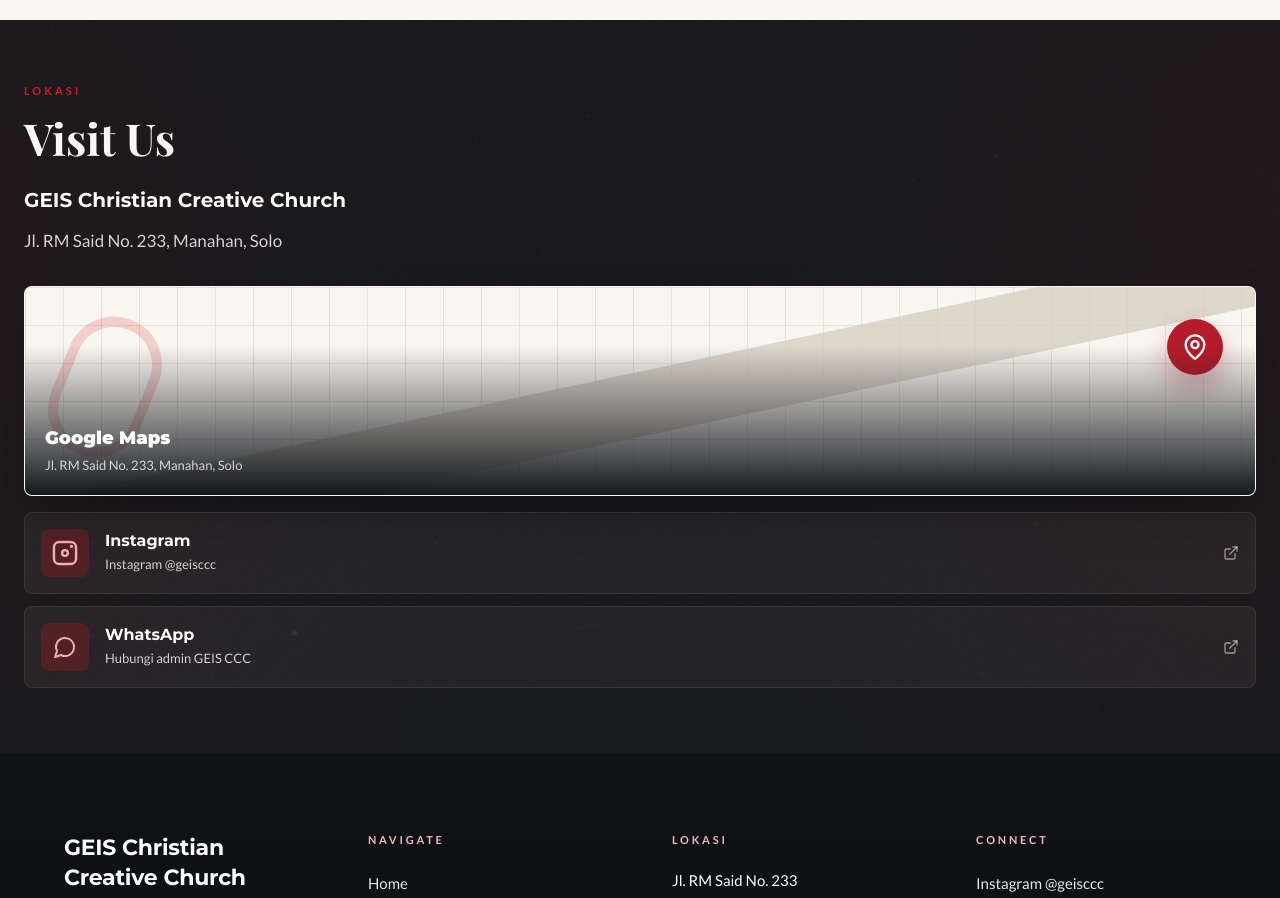
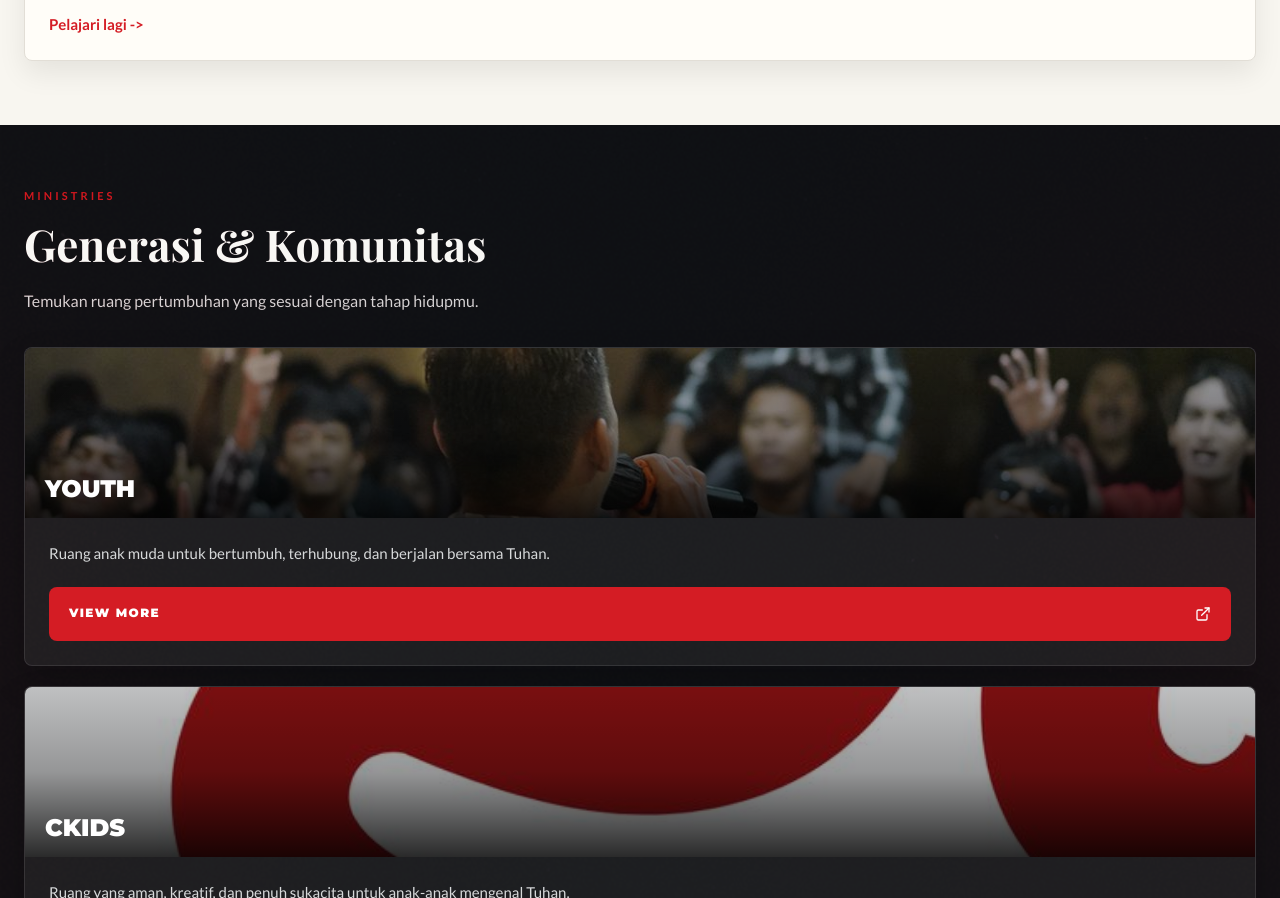
Before and after one commit to lelyonn/ChurchWebsite, a React (Vite) app: page / in a window 1280 px wide. Shown: the part 3600-4498 px from the top of the page. Built offline with nearby package versions, Linux system fonts and the light colour scheme.

Commit message:
schedule fitur

```diff
--- a/src/app/components/SchedulePage.tsx
+++ b/src/app/components/SchedulePage.tsx
@@ -1,5 +1,6 @@
 import { useState } from "react";
 import { ChevronLeft, ChevronRight, ExternalLink, PlusCircle } from "lucide-react";
+import { Link } from "react-router";
 import pixelJesus from "../../assets/decor/pixel-jesus.jpg";
 import redFluidShape from "../../assets/decor/red-fluid-shape.jpg";
 import redGrain from "../../assets/decor/red-grain.jpg";
@@ -11,6 +12,7 @@ import youthBgPhoto from "../../assets/images/carousel/youth-bg.jpg";
 import youthHaloPhoto from "../../assets/images/carousel/youth-halo.jpg";
 import youthMainPhoto from "../../assets/images/carousel/youth-main.jpg";
 import { INSTAGRAM_RECENT_POSTS, SITE_INFO } from "../config/site";
+import { SCHEDULE_ITEMS } from "../data/schedules";
 import {
   Accordion,
   AccordionContent,
@@ -64,6 +66,22 @@ const recentPostCards = [
     href: INSTAGRAM_RECENT_POSTS[2],
   },
 ];
+
+function getScheduleItem(title: string) {
+  return SCHEDULE_ITEMS.find((item) => item.title === title);
+}
+
+function MinistryViewMoreLink({ to }: { to: string }) {
+  return (
+    <Link
+      to={to}
+      className="geis-button-hover mt-8 inline-flex h-[56px] w-full items-center justify-between rounded-[8px] bg-[#d41c24] px-6 font-['Montserrat',sans-serif] text-[12px] font-black uppercase tracking-[0.12em] text-white no-underline sm:w-[220px]"
+    >
+      View More
+      <ExternalLink className="size-5" aria-hidden="true" />
+    </Link>
+  );
+}
 
 function RecentPostCard({
   post,
@@ -359,6 +377,9 @@ function CkidsAccordion() {
           </AccordionItem>
         ))}
       </Accordion>
+      <div className="mx-auto max-w-[700px]">
+        <MinistryViewMoreLink to="/ckids" />
+      </div>
     </div>
   );
 }
@@ -505,6 +526,7 @@ function YouthSection() {
               <p className="mt-2 font-['Lato',sans-serif] text-[18px] font-bold text-white/85">
                 WIB
               </p>
+              <MinistryViewMoreLink to="/youth" />
             </div>
           </div>
         </div>
@@ -547,6 +569,87 @@ function YouthSection() {
   );
 }
 
+function PowerhouseSection() {
+  const schedule = getScheduleItem("Power House");
+
+  return (
+    <section className="relative overflow-hidden bg-[#171014] px-6 py-16 text-white md:px-14 md:py-24">
+      <img
+        src={redGrain}
+        alt=""
+        aria-hidden="true"
+        className="pointer-events-none absolute inset-0 size-full object-cover opacity-24 mix-blend-soft-light"
+      />
+      <div className="absolute inset-0 bg-[radial-gradient(circle_at_18%_18%,rgba(212,28,36,0.28),transparent_34%),linear-gradient(135deg,#171014_0%,#241014_50%,#6d1019_100%)]" />
+      <div className="relative z-10 mx-auto grid max-w-[1180px] gap-10 md:grid-cols-[0.9fr_1.1fr] md:items-end">
+        <div>
+          <p className="font-['Lato',sans-serif] text-[11px] font-black uppercase tracking-[0.28em] text-[#f3b7bd]">
+            Prayer & Worship
+          </p>
+          <h2 className="mt-4 font-['Montserrat',sans-serif] text-[44px] font-black uppercase leading-[0.95] md:text-[86px]">
+            Power
+            <br />
+            House
+          </h2>
+          <MinistryViewMoreLink to="/powerhouse" />
+        </div>
+        <div className="rounded-[8px] border border-white/12 bg-white/[0.06] p-7 backdrop-blur-md md:p-10">
+          <p className="font-['Montserrat',sans-serif] text-[24px] font-black text-white md:text-[34px]">
+            {schedule?.day ?? "Setiap Jumat"}
+          </p>
+          <p className="mt-2 font-['Montserrat',sans-serif] text-[42px] font-black leading-none text-[#ff2638] md:text-[58px]">
+            {schedule?.time ?? "18.00"}
+          </p>
+          <p className="mt-6 font-['Lato',sans-serif] text-[16px] leading-[1.75] text-white/82 md:text-[18px]">
+            {schedule?.description ??
+              "Pertemuan doa dan pujian untuk mencari hadirat Tuhan lebih dalam bersama komunitas GEIS CCC."}
+          </p>
+        </div>
+      </div>
+    </section>
+  );
+}
+
+function MorningPrayerSection() {
+  const schedule = getScheduleItem("Pagi Bersama Tuhan");
+
+  return (
+    <section className="relative overflow-hidden bg-[#fffdf8] px-6 py-16 md:px-14 md:py-24">
+      <img
+        src={redFluidShape}
+        alt=""
+        aria-hidden="true"
+        className="pointer-events-none absolute -right-20 -top-20 h-64 w-64 rounded-full object-cover opacity-[0.08] mix-blend-multiply md:h-96 md:w-96"
+      />
+      <div className="relative z-10 mx-auto grid max-w-[1180px] gap-8 md:grid-cols-[1fr_0.85fr] md:items-center">
+        <div>
+          <p className="font-['Lato',sans-serif] text-[11px] font-black uppercase tracking-[0.28em] text-[#d41c24]">
+            Daily Devotion
+          </p>
+          <h2 className="mt-4 font-['Playfair_Display',serif] text-[44px] font-bold leading-[1.02] text-[#15181c] md:text-[78px]">
+            Pagi Bersama Tuhan
+          </h2>
+          <p className="mt-6 max-w-[720px] font-['Lato',sans-serif] text-[17px] leading-[1.75] text-[#46505a] md:text-[20px]">
+            {schedule?.description ??
+              "Saat teduh pagi untuk memulai hari dengan renungan firman Tuhan dan doa bersama."}
+          </p>
+        </div>
+        <div className="rounded-[8px] border border-[#e2ded6] bg-white p-7 shadow-[0_18px_40px_rgba(0,0,0,0.08)] md:p-9">
+          <p className="font-['Montserrat',sans-serif] text-[18px] font-black uppercase tracking-[0.16em] text-[#d41c24]">
+            {schedule?.day ?? "Senin - Sabtu"}
+          </p>
+          <p className="mt-4 font-['Montserrat',sans-serif] text-[58px] font-black leading-none text-[#15181c] md:text-[76px]">
+            {schedule?.time ?? "05.30"}
+          </p>
+          <p className="mt-4 font-['Lato',sans-serif] text-[15px] font-bold text-[#46505a] md:text-[17px]">
+            Mulai hari dengan firman dan doa.
+          </p>
+        </div>
+      </div>
+    </section>
+  );
+}
+
 export default function SchedulePage() {
   return (
     <div className="min-h-screen overflow-x-hidden bg-[#111418]">
@@ -554,6 +657,8 @@ export default function SchedulePage() {
       <TimePlaceSection />
       <CkidsSection />
       <YouthSection />
+      <PowerhouseSection />
+      <MorningPrayerSection />
     </div>
   );
 }
--- a/src/app/pages/MobileHomePage.tsx
+++ b/src/app/pages/MobileHomePage.tsx
@@ -11,7 +11,7 @@ import youthHaloPhoto from "../../assets/images/carousel/youth-halo.jpg";
 import youthMainPhoto from "../../assets/images/carousel/youth-main.jpg";
 import heroBackgroundVideo from "../../assets/videos/homepage-hero-background.mp4";
 import SiteFooter from "../components/SiteFooter";
-import { SITE_INFO } from "../config/site";
+import { MINISTRY_ROUTE_LINKS, SITE_INFO } from "../config/site";
 import { PROGRAM_DETAIL_PAGES } from "../data/programs";
 import { SCHEDULE_ITEMS } from "../data/schedules";
 
@@ -80,6 +80,27 @@ const PROGRAM_PREVIEW_IMAGES: Record<string, string> = {
   "/alpha": alphaLogo,
   "/SJ": youthBgPhoto,
   "/homecell": youthMainPhoto,
+};
+
+const MINISTRY_PREVIEW_CONTENT: Record<
+  string,
+  {
+    tagline: string;
+    image: string;
+  }
+> = {
+  "/youth": {
+    tagline: "Ruang anak muda untuk bertumbuh, terhubung, dan berjalan bersama Tuhan.",
+    image: youthBgPhoto,
+  },
+  "/ckids": {
+    tagline: "Ruang yang aman, kreatif, dan penuh sukacita untuk anak-anak mengenal Tuhan.",
+    image: redFluidShape,
+  },
+  "/powerhouse": {
+    tagline: "Ruang doa, pujian, dan pencarian hadirat Tuhan bersama komunitas.",
+    image: redGrain,
+  },
 };
 
 function MobileContactPreview({
@@ -289,7 +310,7 @@ export default function MobileHomePage() {
           Pilih waktu yang paling sesuai. Semua orang diterima dengan hangat.
         </p>
         <div className="mt-8 space-y-4">
-          {SCHEDULE_ITEMS.slice(0, 4).map((item) => (
+          {SCHEDULE_ITEMS.map((item) => (
             <Link
               key={item.title}
               to="/schedule"
@@ -382,6 +403,59 @@ export default function MobileHomePage() {
         </div>
       </MobileSection>
 
+      <MobileSection id="ministries" className="bg-[#111418] text-white">
+        <img
+          src={redGrain}
+          alt=""
+          aria-hidden="true"
+          className="pointer-events-none absolute inset-0 size-full object-cover opacity-22 mix-blend-soft-light"
+        />
+        <SectionLabel>Ministries</SectionLabel>
+        <h2 className="mt-4 font-['Playfair_Display',serif] text-[44px] font-bold leading-[1.05] text-[#f8f8f6]">
+          Generasi & Komunitas
+        </h2>
+        <p className="mt-5 font-['Lato',sans-serif] text-[16px] leading-[1.7] text-[#d7d9da]">
+          Temukan ruang pertumbuhan yang sesuai dengan tahap hidupmu.
+        </p>
+        <div className="relative z-10 mt-8 space-y-5">
+          {MINISTRY_ROUTE_LINKS.map((ministry) => {
+            const preview = MINISTRY_PREVIEW_CONTENT[ministry.to];
+
+            return (
+              <article
+                key={ministry.to}
+                className="overflow-hidden rounded-[8px] border border-white/10 bg-white/[0.06] shadow-[0_16px_34px_rgba(0,0,0,0.18)]"
+              >
+                <div className="relative h-[170px] bg-[#1b1e21]">
+                  <img
+                    src={preview.image}
+                    alt=""
+                    aria-hidden="true"
+                    className="absolute inset-0 size-full object-cover object-center opacity-72"
+                  />
+                  <div className="absolute inset-0 bg-gradient-to-t from-black/78 via-black/22 to-transparent" />
+                  <p className="absolute bottom-4 left-5 font-['Montserrat',sans-serif] text-[24px] font-black uppercase leading-[1] text-white">
+                    {ministry.label}
+                  </p>
+                </div>
+                <div className="p-6">
+                  <p className="font-['Lato',sans-serif] text-[15px] leading-[1.65] text-[#d7d9da]">
+                    {preview.tagline}
+                  </p>
+                  <Link
+                    to={ministry.to}
+                    className="mt-5 flex h-[54px] items-center justify-between rounded-[8px] bg-[#d41c24] px-5 font-['Montserrat',sans-serif] text-[12px] font-black uppercase tracking-[0.12em] text-white no-underline"
+                  >
+                    View More
+                    <ExternalLink className="size-4" aria-hidden="true" />
+                  </Link>
+                </div>
+              </article>
+            );
+          })}
+        </div>
+      </MobileSection>
+
       <MobileSection id="visit-us" className="bg-[#1b1e21] text-white">
         <img
           src={redGrain}
```
Also changed, not shown: src/imports/AltHomepageDesktop/index.tsx (+6 -3 lines).
